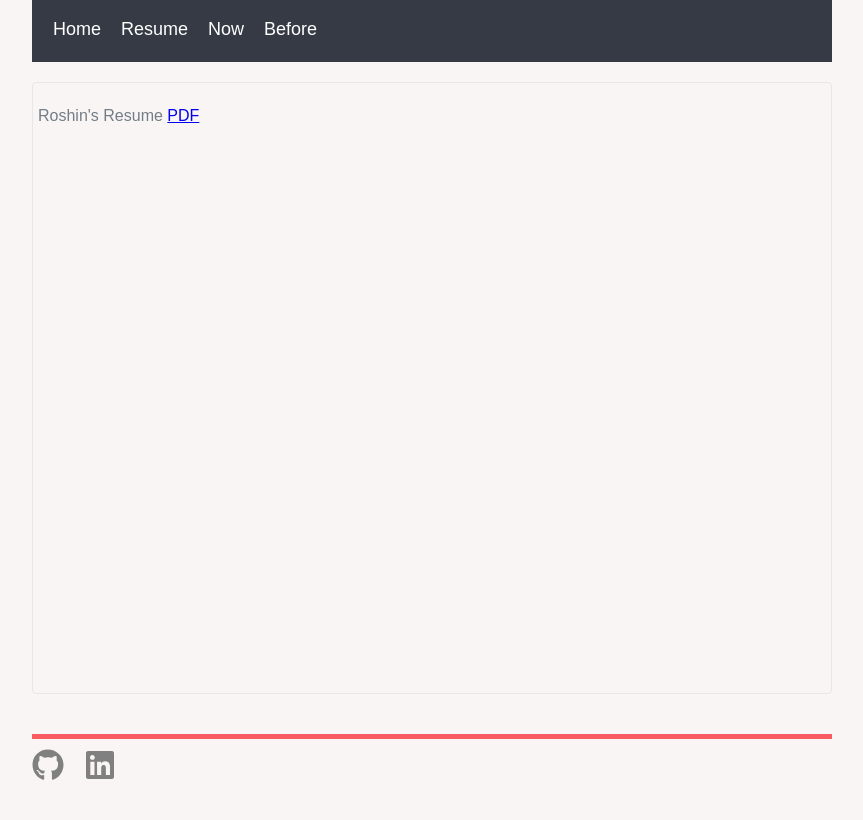
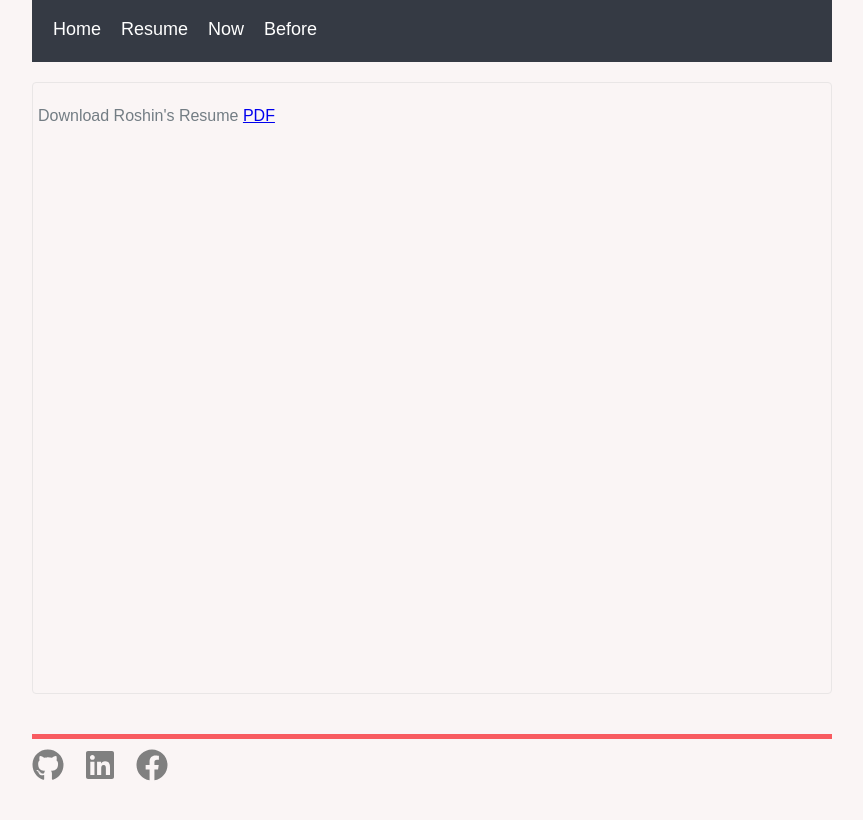
Before and after one commit to roshinkp/roshinkp.com, a Gatsby site: page /resume in a window 1280 px wide. Shown: the whole page, without its empty margins (208-1071 px from the left). Built offline with nearby package versions, Linux system fonts and the light colour scheme; Gatsby itself is replaced by a stand-in of ours.

Commit message:
add fb link

```diff
--- a/src/components/layout.js
+++ b/src/components/layout.js
@@ -11,7 +11,7 @@ import { useStaticQuery, graphql } from "gatsby"
 
 import Header from "./header"
 import "./layout.css"
-import { FaGithub, FaLinkedin } from 'react-icons/fa';
+import { FaGithub, FaLinkedin, FaFacebook } from 'react-icons/fa';
 
 const Layout = ({ children }) => {
   const data = useStaticQuery(graphql`
@@ -33,6 +33,7 @@ const Layout = ({ children }) => {
         <ul class="footerIcons">
           <li><a href="https://github.com/roshinkp" target="_blank" rel="noreferrer" aria-label="github"><FaGithub/></a></li>
           <li><a href="https://www.linkedin.com/in/roshinkadannapally/" target="_blank" rel="noreferrer" aria-label="github"><FaLinkedin/></a></li>
+          <li><a href="https://www.facebook.com/roshinkadannapally/" target="_blank" rel="noreferrer" aria-label="github"><FaFacebook/></a></li>
         </ul>
       </footer>
     </>
--- a/src/pages/resume.js
+++ b/src/pages/resume.js
@@ -9,7 +9,7 @@
     <SEO title="Resume" />
     <section class="resumePDF">
       <object data={resume} type="application/pdf" width="100%" height="100%">
-        <p>Roshin's Resume <a href={resume}>PDF</a></p>
+        <p>Download Roshin's Resume <a href={resume}>PDF</a></p>
       </object>
     </section>
   </Layout>
```
Also changed, not shown: README.md.
